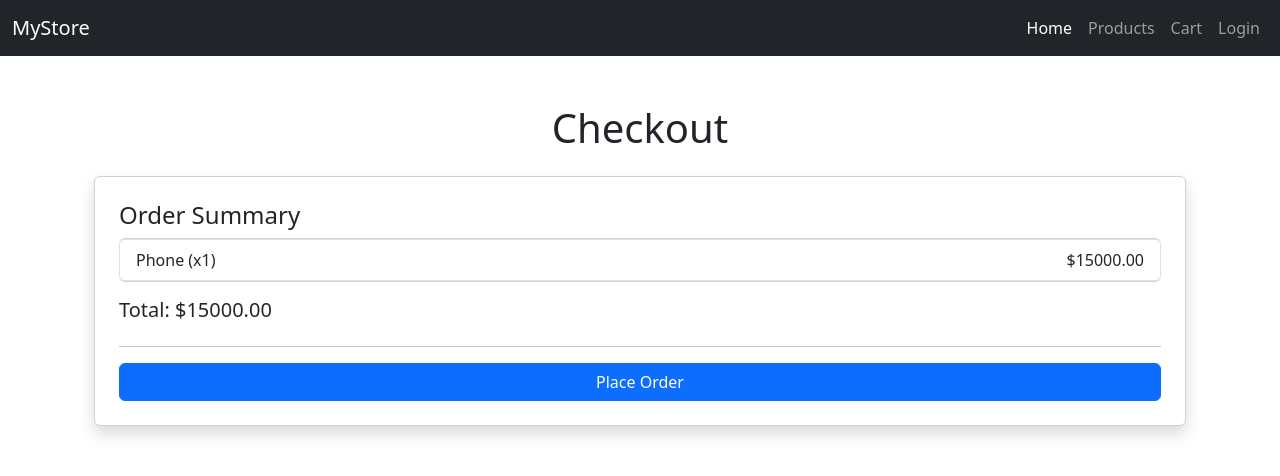
After one commit to san413/ecommerce_project, a Django app: page /checkout/ in a window 1280 px wide. The commit adds this page. Shown: the top 476 px of the page. Run offline with Django 5.2, Linux system fonts and the light colour scheme; a user stored in the database is signed in; data comes from the database, SQL or seed files in the repository; both versions use the stored data as it was after the commit.

Commit message:
added cart system

```diff
--- a/store/models.py
+++ b/store/models.py
@@ -1,4 +1,5 @@
 from django.db import models
+from django.contrib.auth.models import User
 
 class Product(models.Model):
     name = models.CharField(max_length=255)
@@ -9,3 +10,10 @@ class Product(models.Model):
 
     def __str__(self):
         return self.name
+class Cart(models.Model):
+    user = models.ForeignKey(User, on_delete=models.CASCADE)
+    product = models.ForeignKey(Product, on_delete=models.CASCADE)
+    quantity = models.PositiveIntegerField(default=1)
+
+    def total_price(self):
+        return self.product.price * self.quantity
--- /dev/null
+++ b/store/templates/store/checkout.html
@@ -0,0 +1,23 @@
+{% extends "store/base.html" %}
+
+{% block content %}
+<div class="container mt-5">
+    <h1 class="text-center mb-4">Checkout</h1>
+
+    <div class="card p-4 shadow">
+        <h4>Order Summary</h4>
+        <ul class="list-group mb-3">
+            {% for item in cart_items %}
+            <li class="list-group-item d-flex justify-content-between align-items-center">
+                {{ item.product.name }} (x{{ item.quantity }})
+                <span>${{ item.product.price|floatformat:2 }}</span>
+            </li>
+            {% endfor %}
+        </ul>
+
+        <h5>Total: ${{ total_price|floatformat:2 }}</h5>
+        <hr>
+        <a href="#" class="btn btn-primary w-100">Place Order</a>
+    </div>
+</div>
+{% endblock %}
--- a/store/templates/store/product_detail.html
+++ b/store/templates/store/product_detail.html
@@ -12,7 +12,9 @@
             <h2>{{ product.name }}</h2>
             <p>{{ product.description }}</p>
             <h4 class="text-primary">${{ product.price }}</h4>
-            <a href="{% url 'cart' %}" class="btn btn-success">Add to Cart</a>
+
+            <!-- Working Add to Cart button -->
+            <a href="{% url 'add_to_cart' product.id %}" class="btn btn-primary">Add to Cart</a>
         </div>
     </div>
 </div>
--- a/store/urls.py
+++ b/store/urls.py
@@ -1,11 +1,14 @@
 from django.urls import path
 from . import views
-from .views import products_view, product_detail_view
 
 urlpatterns = [
     path('', views.home, name='home'),
     path('products/', views.products_view, name='products'),
-    path('products/<int:product_id>/', product_detail_view, name='product_detail'),  # 🔥 Add this!
-    path('cart/', views.cart_view, name='cart'),
+    path('product/<int:product_id>/', views.product_detail_view, name='product_detail'),
+    path('add-to-cart/<int:product_id>/', views.add_to_cart, name='add_to_cart'),
+    path('cart/', views.view_cart, name='cart'),  # Comma added here ✅
+    path('update-cart/<int:product_id>/', views.update_cart, name='update_cart'),
+    path('remove-from-cart/<int:product_id>/', views.remove_from_cart, name='remove_from_cart'),
+    path('checkout/', views.checkout, name='checkout'),
     path('login/', views.login_view, name='login'),
 ]
--- a/store/views.py
+++ b/store/views.py
@@ -1,22 +1,61 @@
-from django.shortcuts import render, get_object_or_404
-from .models import Product
+from django.shortcuts import render, get_object_or_404, redirect
+from django.contrib.auth.decorators import login_required
+from django.views.decorators.http import require_POST
+from .models import Product, Cart
 
+# Home page
 def home(request):
     products = Product.objects.all()
     return render(request, 'store/home.html', {'products': products})
 
+# All products
 def products_view(request):
     products = Product.objects.all()
     return render(request, 'store/products.html', {'products': products})
 
+# Product detail
 def product_detail_view(request, product_id):
-    product = get_object_or_404(Product, id=product_id)  # Fetch product by ID
+    product = get_object_or_404(Product, id=product_id)
     return render(request, 'store/product_detail.html', {'product': product})
 
-def cart_view(request):
-    cart_items = []  # Replace with real cart items from session or database
-    total_price = sum(item.product.price * item.quantity for item in cart_items) if cart_items else 0
-    total_items = sum(item.quantity for item in cart_items) if cart_items else 0
+# Add to cart
+@login_required
+def add_to_cart(request, product_id):
+    product = get_object_or_404(Product, id=product_id)
+    cart_item, created = Cart.objects.get_or_create(user=request.user, product=product)
+    if not created:
+        cart_item.quantity += 1
+        cart_item.save()
+    return redirect('view_cart')
+
+# Update cart item quantity
+@require_POST
+def update_cart(request, product_id):
+    quantity = int(request.POST.get('quantity', 1))
+    cart_item = get_object_or_404(Cart, user=request.user, product_id=product_id)
+
+    if quantity > 0:
+        cart_item.quantity = quantity
+        cart_item.save()
+    else:
+        cart_item.delete()
+
+    return redirect('view_cart')
+
+# Remove from cart
+@require_POST
+def remove_from_cart(request, product_id):
+    cart_item = Cart.objects.filter(user=request.user, product_id=product_id).first()
+    if cart_item:
+        cart_item.delete()
+    return redirect('view_cart')
+
+# View cart
+@login_required
+def view_cart(request):
+    cart_items = Cart.objects.filter(user=request.user)
+    total_price = sum(item.product.price * item.quantity for item in cart_items)
+    total_items = sum(item.quantity for item in cart_items)
 
     return render(request, 'store/cart.html', {
         'cart_items': cart_items,
@@ -24,5 +63,17 @@ def cart_view(request):
         'total_items': total_items
     })
 
+# Checkout
+@login_required
+def checkout(request):
+    cart_items = Cart.objects.filter(user=request.user)
+    total_price = sum(item.product.price * item.quantity for item in cart_items)
+
+    return render(request, 'store/checkout.html', {
+        'cart_items': cart_items,
+        'total_price': total_price,
+    })
+
+# Login view
 def login_view(request):
     return render(request, 'store/login.html')
```
Also changed, not shown: store/templates/store/cart.html (+11 -3 lines), store/templates/store/home.html (+0 -7 lines), db.sqlite3, store/migrations/0002_remove_product_created_at_cart.py (added), store/migrations/0003_product_created_at.py (added).
